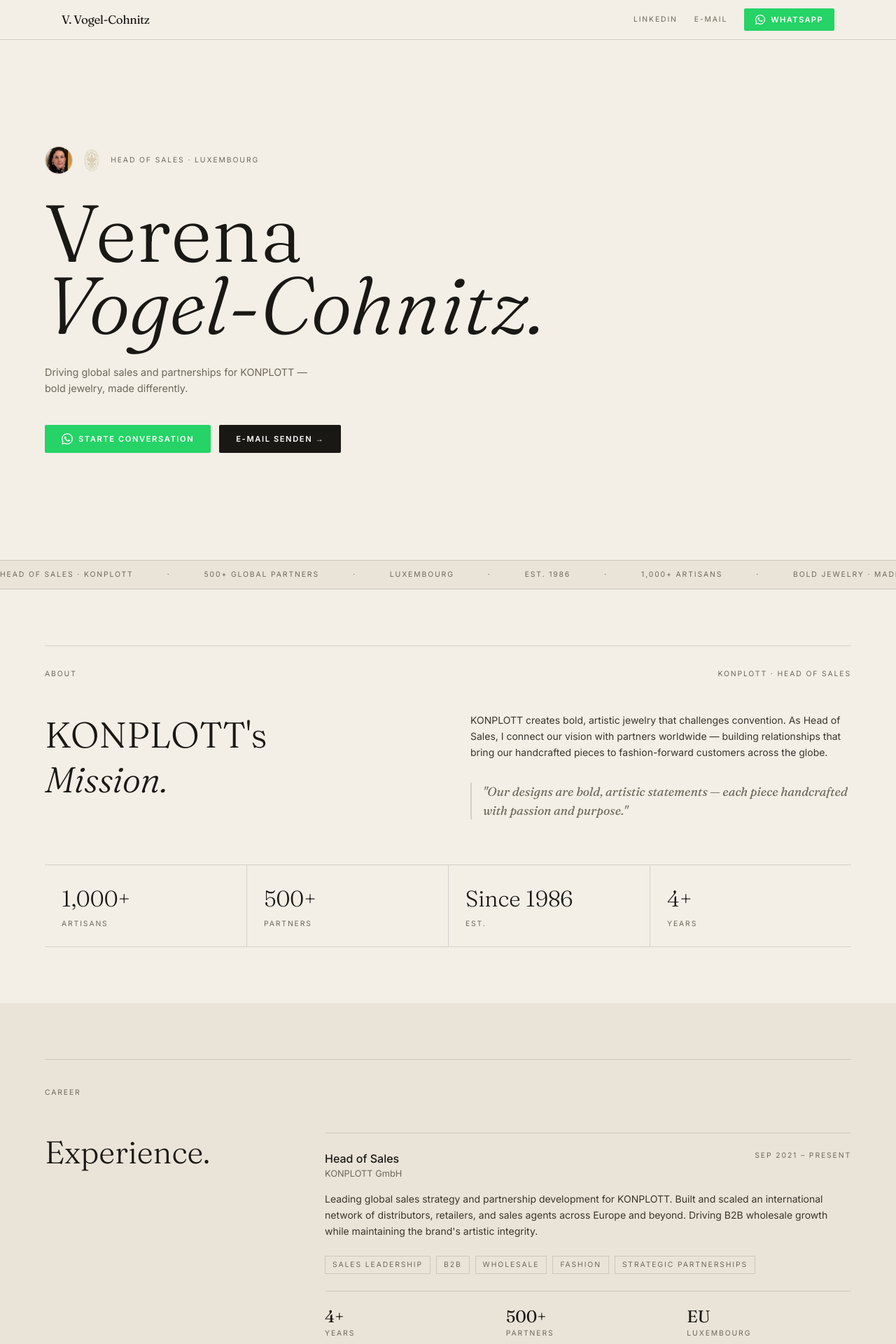
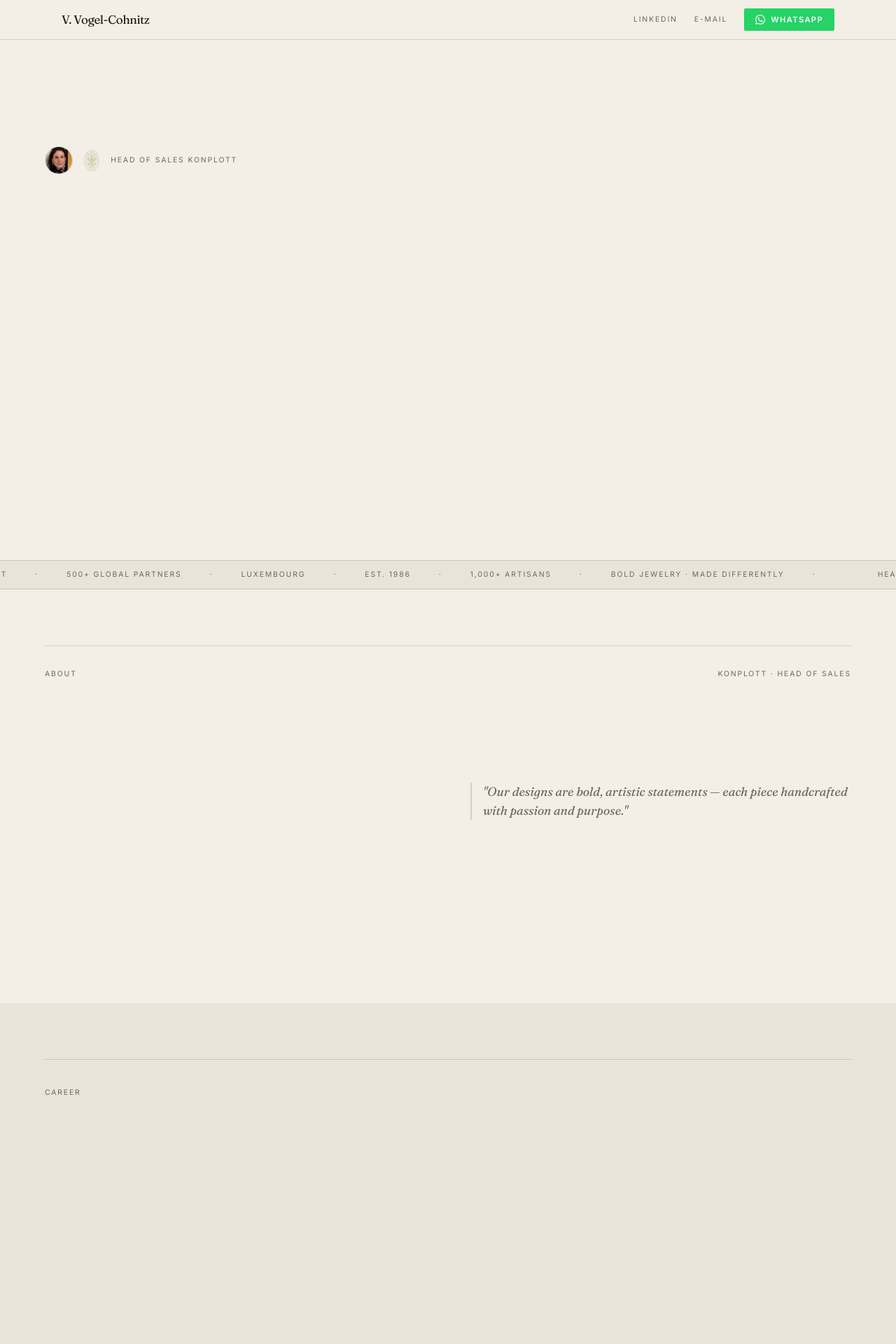
Before and after one commit to angelokram-hash/verena, a SvelteKit app: page / in a window 1280 px wide. Shown: the top 1920 px of the page at 70% size. Built offline with nearby package versions, Linux system fonts and the light colour scheme.

Commit message:
feat: parallax scrolling + section reveal animations + ticker animation

```diff
--- a/src/routes/+page.svelte
+++ b/src/routes/+page.svelte
@@ -1,7 +1,34 @@
 <script>
+  import { onMount } from 'svelte';
+
   let menuOpen = false;
   let photoError = false;
   let contactPhotoError = false;
+
+  let heroParallax = 0;
+
+  onMount(() => {
+    const onScroll = () => {
+      heroParallax = window.scrollY * 0.32;
+    };
+    window.addEventListener('scroll', onScroll, { passive: true });
+
+    const observer = new IntersectionObserver(
+      (entries) => entries.forEach(e => {
+        if (e.isIntersecting) {
+          e.target.classList.add('revealed');
+          observer.unobserve(e.target);
+        }
+      }),
+      { threshold: 0.12 }
+    );
+    document.querySelectorAll('[data-reveal]').forEach(el => observer.observe(el));
+
+    return () => {
+      window.removeEventListener('scroll', onScroll);
+      observer.disconnect();
+    };
+  });
 
   const WHATSAPP = 'https://wa.me/31624942748';
   const EMAIL = 'mailto:vogel-cohnitz@konplott.com';
@@ -44,6 +71,19 @@
   .label { font-family: var(--font-body); font-size: 0.65rem; letter-spacing: 0.18em; text-transform: uppercase; color: var(--ink-3); }
   .hairline { border-color: var(--hairline); }
   .hairline-2 { border-color: var(--hairline-2); }
+
+  [data-reveal] { opacity: 0; transform: translateY(28px); transition: opacity 0.75s ease, transform 0.75s ease; }
+  [data-reveal].revealed { opacity: 1; transform: translateY(0); }
+  [data-reveal][data-delay="1"] { transition-delay: 0.1s; }
+  [data-reveal][data-delay="2"] { transition-delay: 0.2s; }
+  [data-reveal][data-delay="3"] { transition-delay: 0.3s; }
+  [data-reveal][data-delay="4"] { transition-delay: 0.45s; }
+
+  @keyframes ticker {
+    from { transform: translateX(0); }
+    to   { transform: translateX(-50%); }
+  }
+  .ticker-inner { display: flex; gap: 3rem; white-space: nowrap; animation: ticker 22s linear infinite; }
 </style>
 
 <!-- NAV -->
@@ -86,8 +126,8 @@
 </header>
 
 <!-- HERO -->
-<section class="min-h-screen flex items-center bg-[#f3efe7] pt-14 px-6">
-  <div class="max-w-6xl mx-auto w-full py-16 md:py-24">
+<section class="min-h-screen flex items-center bg-[#f3efe7] pt-14 px-6 overflow-hidden">
+  <div class="max-w-6xl mx-auto w-full py-16 md:py-24" style="transform: translateY({heroParallax}px); will-change: transform;">
     <!-- top label row -->
     <div class="flex items-center gap-4 mb-8">
       {#if !photoError}
@@ -102,22 +142,22 @@
         </div>
       {/if}
       <img src="/konplott-logo.png" alt="KONPLOTT" class="h-8 w-auto" style="opacity:.35" />
-      <span class="label">Head of Sales · Luxembourg</span>
+      <span class="label">Head of Sales KONPLOTT</span>
     </div>
 
     <!-- Main heading -->
-    <h1 class="font-display font-light text-[#1a1814] leading-[0.9] mb-8" style="font-size:clamp(3.5rem,9vw,8rem)">
+    <h1 data-reveal class="font-display font-light text-[#1a1814] leading-[0.9] mb-8" style="font-size:clamp(3.5rem,9vw,8rem)">
       Verena<br /><em>Vogel-Cohnitz.</em>
     </h1>
 
-    <div class="max-w-md mb-10">
+    <div data-reveal data-delay="1" class="max-w-md mb-10">
       <p class="text-[#6e665a] leading-relaxed" style="font-size:.9rem">
         Driving global sales and partnerships for KONPLOTT —<br/>bold jewelry, made differently.
       </p>
     </div>
 
     <!-- CTA buttons -->
-    <div class="flex flex-wrap gap-3">
+    <div data-reveal data-delay="2" class="flex flex-wrap gap-3">
       <a href={WHATSAPP} target="_blank" rel="noopener noreferrer"
         class="inline-flex items-center gap-2 px-6 py-3 bg-[#25D366] hover:bg-[#1ebe5c] text-white transition-colors"
         style="border-radius:2px;font-size:.7rem;letter-spacing:.14em;text-transform:uppercase;font-weight:600;">
@@ -135,17 +175,17 @@
 
 <!-- TICKER -->
 <div class="bg-[#eae4d8] border-t border-b hairline overflow-hidden py-3">
-  <div class="flex gap-12 whitespace-nowrap label text-[#6e665a] animate-none">
-    <span class="inline-flex gap-12 items-center">
+  <div class="ticker-inner label text-[#6e665a]">
+    {#each [0,1] as _}
+      <span class="inline-flex gap-10 items-center pr-10">
         <span>Head of Sales · KONPLOTT</span><span>·</span>
         <span>500+ Global Partners</span><span>·</span>
         <span>Luxembourg</span><span>·</span>
         <span>Est. 1986</span><span>·</span>
         <span>1,000+ Artisans</span><span>·</span>
         <span>Bold Jewelry · Made Differently</span><span>·</span>
-      <span>Head of Sales · KONPLOTT</span><span>·</span>
-      <span>500+ Global Partners</span>
       </span>
+    {/each}
   </div>
 </div>
 
@@ -159,12 +199,12 @@
 
     <div class="grid md:grid-cols-2 gap-16 items-start">
       <div>
-        <h2 class="font-display font-light text-[#1a1814] leading-tight mb-6" style="font-size:clamp(2.2rem,4vw,3.5rem)">
+        <h2 data-reveal class="font-display font-light text-[#1a1814] leading-tight mb-6" style="font-size:clamp(2.2rem,4vw,3.5rem)">
           KONPLOTT's<br /><em>Mission.</em>
         </h2>
       </div>
       <div>
-        <p class="text-[#3a342c] leading-relaxed mb-8" style="font-size:.875rem">
+        <p data-reveal data-delay="1" class="text-[#3a342c] leading-relaxed mb-8" style="font-size:.875rem">
           KONPLOTT creates bold, artistic jewelry that challenges convention. As Head of Sales,
           I connect our vision with partners worldwide — building relationships that bring our
           handcrafted pieces to fashion-forward customers across the globe.
@@ -178,7 +218,7 @@
     </div>
 
     <!-- Stats -->
-    <div class="grid grid-cols-2 md:grid-cols-4 gap-0 mt-16 border-t border-b hairline divide-x" style="--tw-divide-opacity:1">
+    <div data-reveal data-delay="2" class="grid grid-cols-2 md:grid-cols-4 gap-0 mt-16 border-t border-b hairline divide-x" style="--tw-divide-opacity:1">
       {#each highlights as h}
         <div class="p-6 hairline" style="border-color:var(--hairline)">
           <p class="font-display font-light text-[#1a1814] mb-1" style="font-size:2rem">{h.value}</p>
@@ -198,11 +238,11 @@
 
     <div class="grid md:grid-cols-3 gap-12">
       <div>
-        <h2 class="font-display font-light text-[#1a1814] leading-tight" style="font-size:clamp(2rem,3.5vw,3rem)">
+        <h2 data-reveal class="font-display font-light text-[#1a1814] leading-tight" style="font-size:clamp(2rem,3.5vw,3rem)">
           Experience.
         </h2>
       </div>
-      <div class="md:col-span-2">
+      <div data-reveal data-delay="1" class="md:col-span-2">
         <div class="border-t hairline pt-6">
           <div class="flex items-start justify-between mb-4">
             <div>
@@ -250,11 +290,11 @@
         class="label text-[#25D366] hover:underline">Kontakt aufnehmen →</a>
     </div>
 
-    <h2 class="font-display font-light text-[#1a1814] leading-tight mb-14" style="font-size:clamp(2.2rem,4vw,3.5rem)">
+    <h2 data-reveal class="font-display font-light text-[#1a1814] leading-tight mb-14" style="font-size:clamp(2.2rem,4vw,3.5rem)">
       Let's work<br /><em>together.</em>
     </h2>
 
-    <div class="grid md:grid-cols-2 gap-0 border-t hairline border-l" style="border-color:var(--hairline)">
+    <div data-reveal data-delay="1" class="grid md:grid-cols-2 gap-0 border-t hairline border-l" style="border-color:var(--hairline)">
       {#each partnerships as p}
         <div class="p-8 border-r border-b hairline" style="border-color:var(--hairline)">
           <p class="label mb-4">{p.num}</p>
@@ -277,7 +317,7 @@
 
     <div class="grid md:grid-cols-2 gap-16 items-center">
       <div>
-        <h2 class="font-display font-light text-[#1a1814] leading-tight mb-6" style="font-size:clamp(2.2rem,4vw,3.5rem)">
+        <h2 data-reveal class="font-display font-light text-[#1a1814] leading-tight mb-6" style="font-size:clamp(2.2rem,4vw,3.5rem)">
           Let's connect<br /><em>directly.</em>
         </h2>
         <p class="text-[#6e665a] leading-relaxed mb-8" style="font-size:.875rem">
@@ -286,7 +326,7 @@
         </p>
       </div>
 
-      <div class="border hairline bg-[#f3efe7] p-8" style="border-radius:3px">
+      <div data-reveal data-delay="1" class="border hairline bg-[#f3efe7] p-8" style="border-radius:3px">
         <!-- Profile row -->
         <div class="flex items-center gap-4 mb-7 pb-6 border-b hairline">
           <div class="w-12 h-12 rounded-full overflow-hidden flex-shrink-0" style="border:1px solid var(--hairline)">
```
Lines whose indentation alone changed are shown as unchanged.
